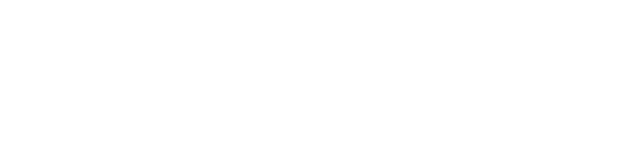
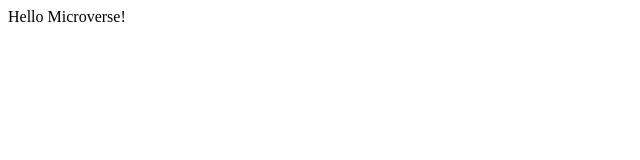
Before and after one commit to jubaan/M2.0-HelloMicroverse, a website: page index.html in a window 1280 px wide. Shown: the whole page, without its empty margins (0-640 px from the left). Drawn offline with Linux system fonts and the light colour scheme.

Commit message:
Add Message

```diff
--- a/index.html
+++ b/index.html
@@ -10,7 +10,9 @@
     <header class="full-width">
       <nav class="main-nav full-width"></nav>
     </header>
-    <main></main>
+    <main>
+        Hello Microverse!
+    </main>
     <footer></footer>
   </body>
 </html>
```
